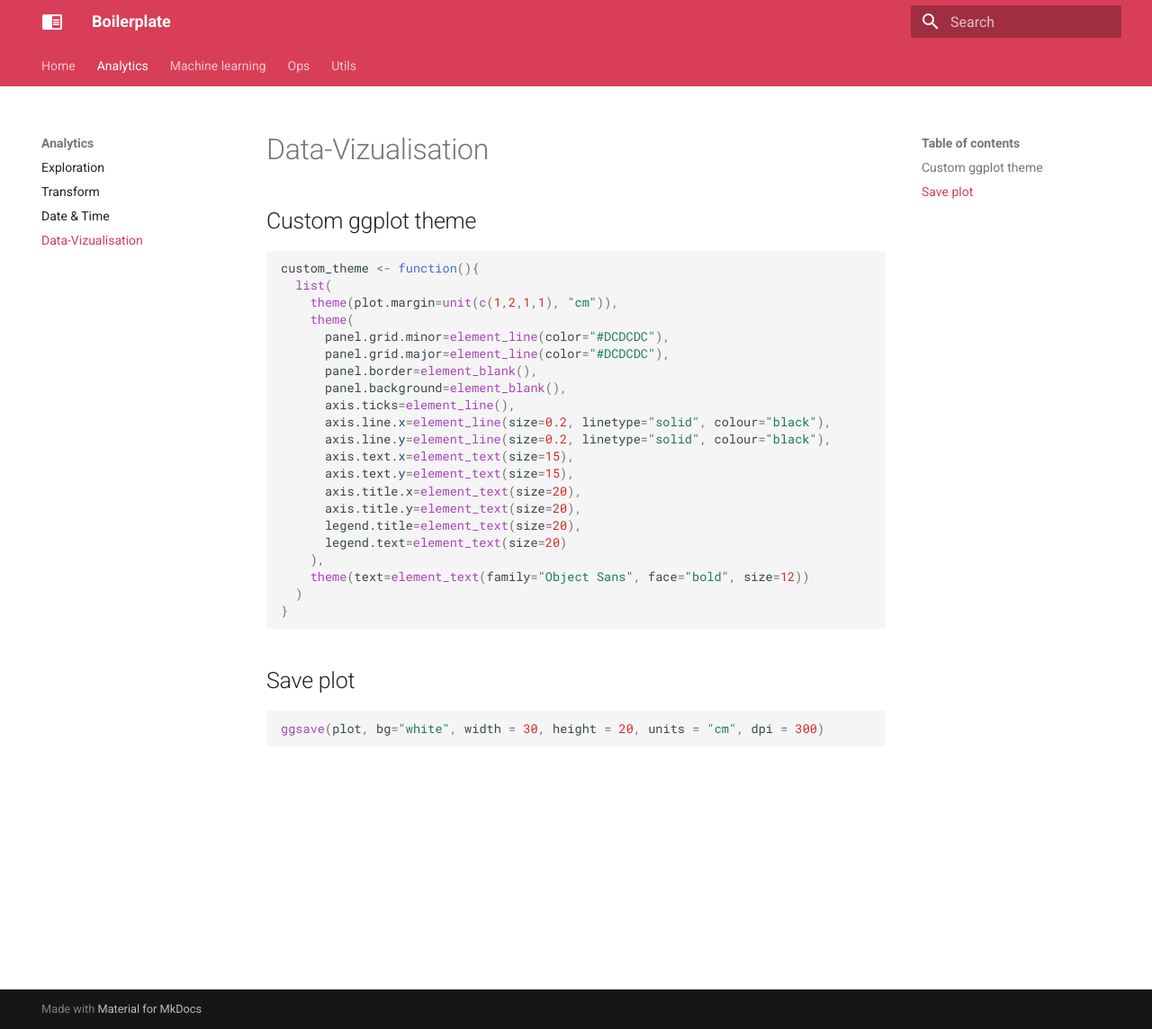
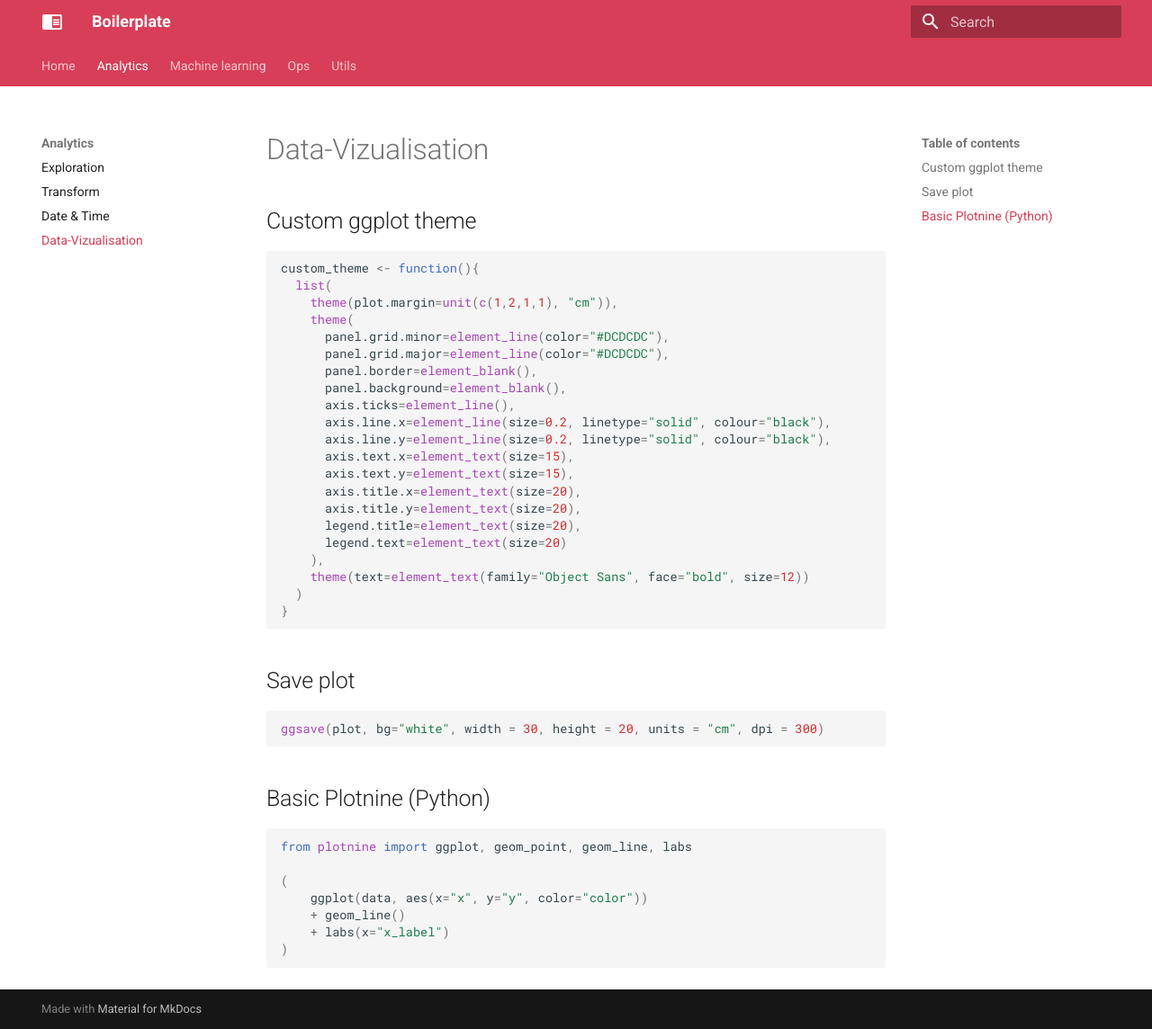
Before and after one commit to Ben8t/boilerplate, an MkDocs documentation site: the page built from docs/analytics/04-data-vizualisation.md, in a window 1280 px wide and 1144 px high. Shown: the whole window at 90% size. Built offline with MkDocs 1.6.1 and Material for MkDocs 9.7.7, drawn with Linux system fonts in a browser that asks for light colours.

Commit message:
[main] add plotnine basics

````diff
--- a/docs/analytics/04-data-vizualisation.md
+++ b/docs/analytics/04-data-vizualisation.md
@@ -31,3 +31,15 @@ custom_theme <- function(){
 ```R
 ggsave(plot, bg="white", width = 30, height = 20, units = "cm", dpi = 300)
 ```
+
+## Basic Plotnine (Python)
+
+```python
+from plotnine import ggplot, geom_point, geom_line, labs
+
+(
+    ggplot(data, aes(x="x", y="y", color="color"))
+    + geom_line()
+    + labs(x="x_label")
+)
+```
````
